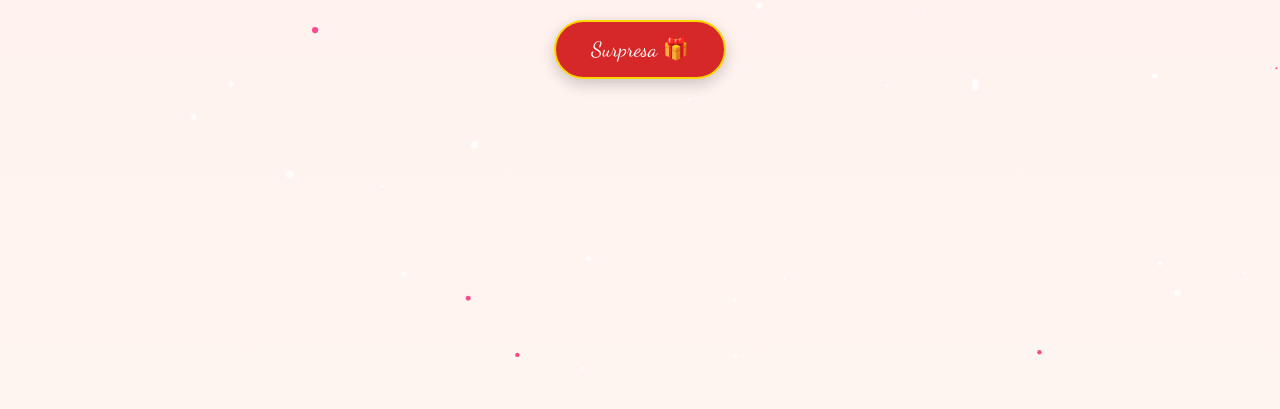
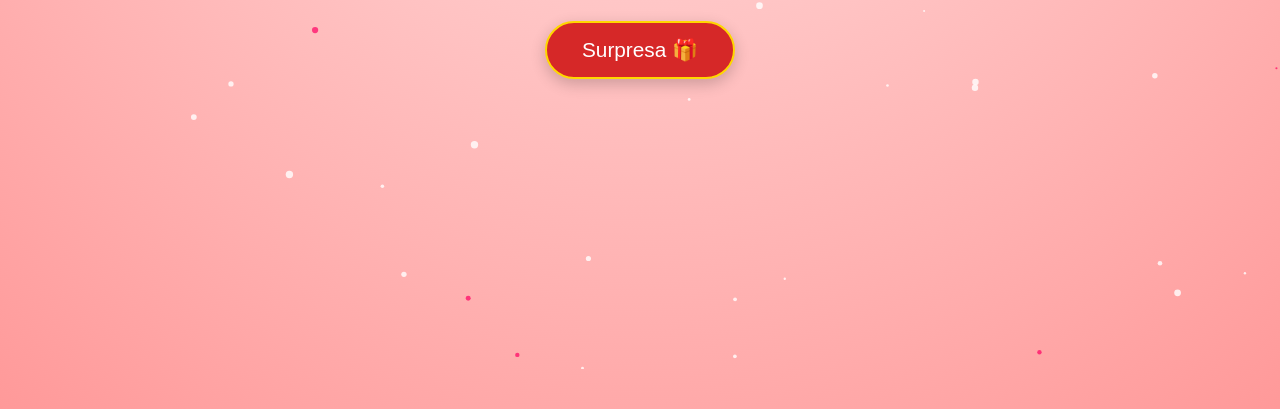
Before and after one commit to Slaapenaskay/feliz-natal-amor, a plain HTML site: page index.html in a window 1280 px wide. Shown: the part 431-840 px from the top of the page. Drawn offline with Linux system fonts and the light colour scheme.

Commit message:
Update index.html

```diff
--- a/index.html
+++ b/index.html
@@ -10,12 +10,13 @@
   <style>
     body {
       margin: 0;
-      font-family: 'Arial', sans-serif;
-      background: linear-gradient(180deg, #ffefef, #fff5f0);
+      font-family: 'Dancing Script', cursive;
       text-align: center;
       color: #333;
       position: relative;
       overflow-x: hidden;
+      /* Fundo natalino só com CSS, sem precisar de imagem */
+      background: radial-gradient(circle at top, #ffe6e6, #ffcccc, #ffb3b3, #ff9999);
     }
 
     /* NEVE + CORAÇÕES */
@@ -45,7 +46,6 @@
 
     h1 {
       font-size: 3em;
-      font-family: 'Dancing Script', cursive;
       color: #d62828;
       text-shadow: 1px 1px 8px rgba(0,0,0,0.2);
     }
@@ -60,7 +60,6 @@
       cursor: pointer;
       box-shadow: 0 5px 15px rgba(0,0,0,0.2);
       transition: transform 0.3s, box-shadow 0.3s;
-      font-family: 'Dancing Script', cursive;
     }
 
     button:hover {
@@ -83,7 +82,6 @@
       font-size: 1.2em;
       line-height: 1.6;
       margin-bottom: 30px;
-      font-family: 'Dancing Script', cursive;
       color: #333;
     }
 
@@ -199,7 +197,6 @@ for(let i=0;i<60;i++){
 let angulo = 0;
 function desenharNeve() {
   ctx.clearRect(0,0,canvas.width,canvas.height);
-  ctx.beginPath();
   for(let i=0;i<flocos.length;i++){
     let f = flocos[i];
     ctx.fillStyle = f.tipo === 'neve' ? "rgba(255,255,255,0.8)" : "rgba(255,0,100,0.7)";
```
